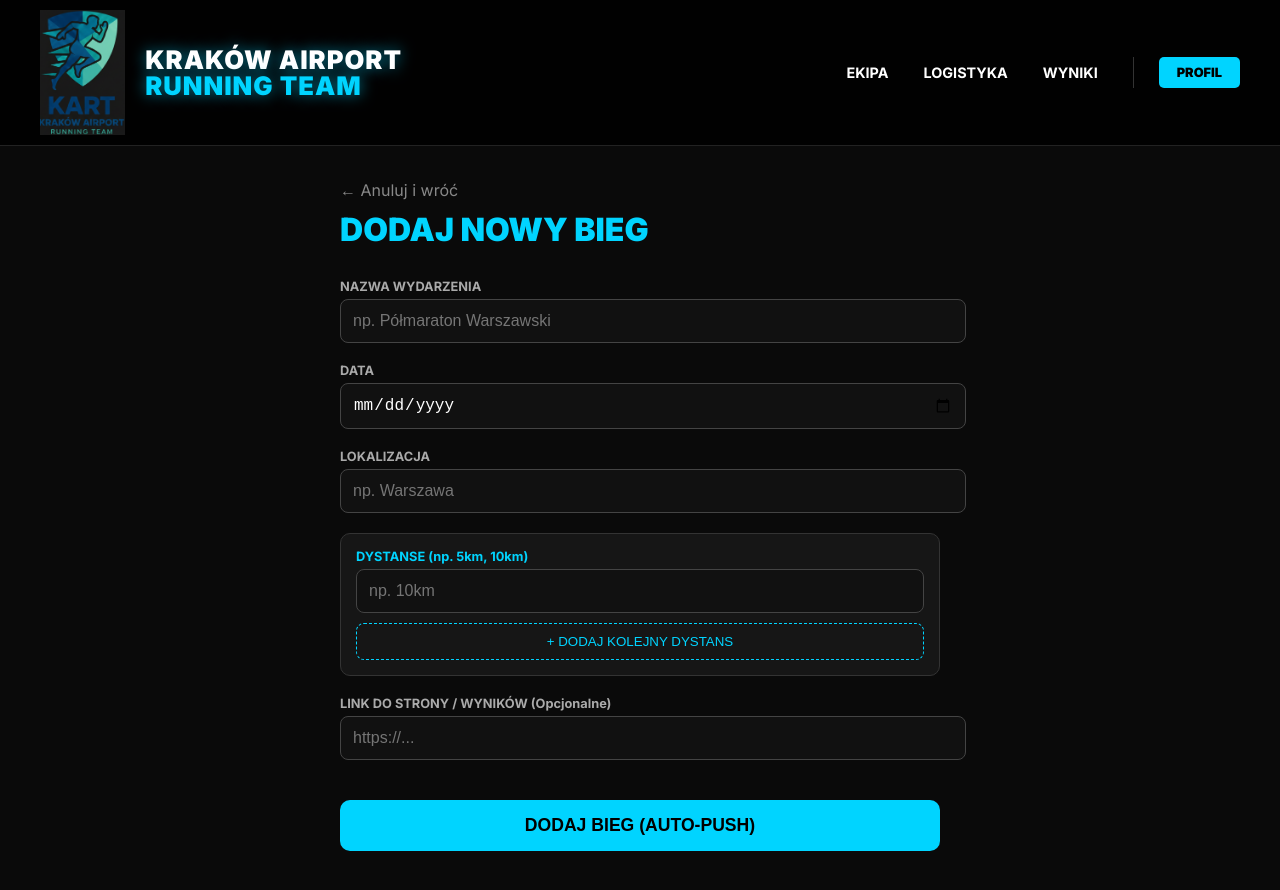
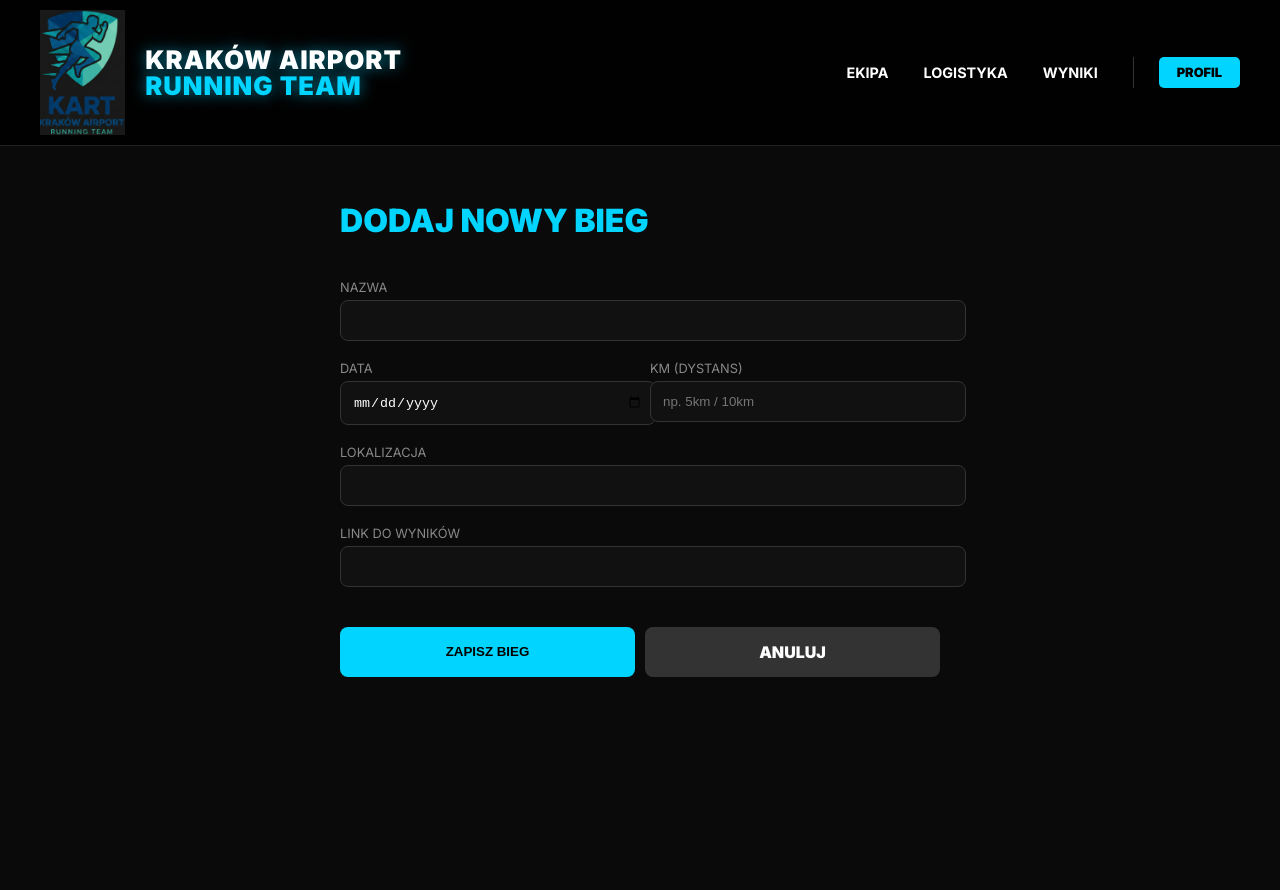
Before and after one commit to felipetravels/kart-runners, a Next.js app: page /races/edit in a window 1280 px wide. Shown: the top 890 px of the page. Built offline with nearby package versions, Linux system fonts and the light colour scheme; no server answers.

Commit message:
FIX: Permanent replacement of push panel with race edit form

```diff
--- a/src/app/races/edit/page.tsx
+++ b/src/app/races/edit/page.tsx
@@ -4,108 +4,69 @@ import { useRouter, useSearchParams } from "next/navigation";
 import { supabase } from "@/lib/supabaseClient";
 import Link from "next/link";
 
-function EditRaceContent() {
+function RaceEditContent() {
   const router = useRouter();
   const searchParams = useSearchParams();
-  const raceId = searchParams.get("id"); // Sprawdza czy edytujemy (id w URL) czy dodajemy nowy
+  const raceId = searchParams.get("id");
 
   const [loading, setLoading] = useState(false);
-
-  // Pola formularza
   const [title, setTitle] = useState("");
   const [date, setDate] = useState("");
   const [location, setLocation] = useState("");
+  const [distance, setDistance] = useState(""); // Pole KM ze screena
   const [link, setLink] = useState("");
 
-  // Lista dystansów (zamiast jednego pola tekstowego)
-  const [distances, setDistances] = useState<string[]>([""]);
-
-  // POBIERANIE DANYCH (Tylko przy edycji)
   useEffect(() => {
     async function fetchRace() {
       if (!raceId) return;
       setLoading(true);
       const { data } = await supabase.from("races").select("*").eq("id", raceId).single();
-
       if (data) {
-        setTitle(data.title);
-        setDate(data.race_date);
-        setLocation(data.location);
+        setTitle(data.title || "");
+        setDate(data.race_date || "");
+        setLocation(data.location || "");
+        setDistance(data.description || "");
         setLink(data.results_link || "");
-
-        // Jeśli w bazie jest "5km / 10km", rozbijamy to na dwa pola edycji
-        if (data.description && data.description.includes(" / ")) {
-           setDistances(data.description.split(" / "));
-        } else if (data.description) {
-           setDistances([data.description]);
-        }
       }
       setLoading(false);
     }
     fetchRace();
   }, [raceId]);
 
-  // OBSŁUGA LISTY DYSTANSÓW
-  const handleDistanceChange = (index: number, value: string) => {
-    const newDistances = [...distances];
-    newDistances[index] = value;
-    setDistances(newDistances);
-  };
-  const addDistanceField = () => setDistances([...distances, ""]);
-  const removeDistanceField = (index: number) => {
-    const newDistances = distances.filter((_, i) => i !== index);
-    setDistances(newDistances.length ? newDistances : [""]);
-  };
-
-  // ZAPIS BIEGU
   const handleSubmit = async (e: React.FormEvent) => {
     e.preventDefault();
     setLoading(true);
-
-    // Sklejamy dystanse w jeden tekst do bazy (np. "5km / 10km")
-    const finalDescription = distances.filter(d => d.trim() !== "").join(" / ");
 
     const raceData = {
       title,
       race_date: date,
       location,
-      description: finalDescription,
-      results_link: link,
+      description: distance,
+      results_link: link
     };
 
     try {
       if (raceId) {
-        // --- EDYCJA (Aktualizujemy rekord, NIE wysyłamy pusha) ---
-        const { error } = await supabase.from("races").update(raceData).eq("id", raceId);
-        if (error) throw error;
-        alert("Zapisano zmiany w biegu!");
+        await supabase.from("races").update(raceData).eq("id", raceId);
       } else {
-        // --- NOWY BIEG (Dodajemy rekord + Auto Push) ---
-        const { data: newRace, error } = await supabase.from("races").insert([raceData]).select().single();
-        if (error) throw error;
+        const { data: newRace } = await supabase.from("races").insert([raceData]).select().single();
 
-        // AUTOMATYCZNY PUSH W TLE (Użytkownik tego nie widzi)
-        try {
-            await fetch("/api/send-push", {
+        // AUTO-PUSH (Wysyła się sam po dodaniu biegu)
+        if (newRace) {
+          fetch("/api/send-push", {
             method: "POST",
             headers: { "Content-Type": "application/json" },
             body: JSON.stringify({
               title: "🏆 NOWY BIEG: " + title,
-                    body: `Data: ${date}. Dystanse: ${finalDescription}. Zapisz się!`,
+              body: `Data: ${date}. Miejsce: ${location}. Dystans: ${distance}.`,
               url: `/races?id=${newRace.id}`
             })
-            });
-            console.log("Push wysłany automatycznie.");
-        } catch (pushErr) {
-            console.error("Błąd wysyłki pusha (ale bieg dodano):", pushErr);
+          }).catch(console.error);
         }
-
-        alert("Bieg dodany pomyślnie! Powiadomienie wysłane do uczestników.");
       }
-
-      router.push("/races"); // Powrót na listę
-    } catch (err: any) {
-      alert("Błąd zapisu: " + err.message);
+      router.push("/races");
+    } catch (err) {
+      alert("Błąd zapisu!");
     } finally {
       setLoading(false);
     }
@@ -113,72 +74,48 @@ function EditRaceContent() {
 
   return (
     <div style={{ paddingTop: "180px", minHeight: "100vh", background: "#0a0a0a", color: "#fff" }}>
-      <main style={{ maxWidth: "600px", margin: "0 auto", padding: "0 20px 60px" }}>
-
-        <div style={{ marginBottom: 30 }}>
-          <Link href="/races" style={{ color: "#888", textDecoration: "none" }}>← Anuluj i wróć</Link>
-          <h1 style={{ fontSize: "2rem", fontWeight: 900, color: "#00d4ff", marginTop: 10 }}>
-            {raceId ? "EDYTUJ BIEG" : "DODAJ NOWY BIEG"}
-          </h1>
+      <main style={{ maxWidth: "600px", margin: "0 auto", padding: "0 20px" }}>
+        <h1 style={{ color: "#00d4ff", fontWeight: 900 }}>{raceId ? "EDYTUJ BIEG" : "DODAJ NOWY BIEG"}</h1>
+        <form onSubmit={handleSubmit} style={{ display: "grid", gap: "20px", marginTop: "40px" }}>
+          <div>
+            <label style={labelStyle}>NAZWA</label>
+            <input required value={title} onChange={e => setTitle(e.target.value)} style={inputStyle} />
           </div>
-
-        <form onSubmit={handleSubmit} style={{ display: "flex", flexDirection: "column", gap: "20px" }}>
-
+          <div style={{ display: "grid", gridTemplateColumns: "1fr 1fr", gap: "20px" }}>
             <div>
-            <label style={l}>NAZWA WYDARZENIA</label>
-            <input required value={title} onChange={e => setTitle(e.target.value)} placeholder="np. Półmaraton Warszawski" style={i} />
+              <label style={labelStyle}>DATA</label>
+              <input required type="date" value={date} onChange={e => setDate(e.target.value)} style={inputStyle} />
             </div>
-
             <div>
-            <label style={l}>DATA</label>
-            <input required type="date" value={date} onChange={e => setDate(e.target.value)} style={i} />
+              <label style={labelStyle}>KM (DYSTANS)</label>
+              <input required value={distance} onChange={e => setDistance(e.target.value)} placeholder="np. 5km / 10km" style={inputStyle} />
             </div>
-
+          </div>
           <div>
-            <label style={l}>LOKALIZACJA</label>
-            <input required value={location} onChange={e => setLocation(e.target.value)} placeholder="np. Warszawa" style={i} />
+            <label style={labelStyle}>LOKALIZACJA</label>
+            <input required value={location} onChange={e => setLocation(e.target.value)} style={inputStyle} />
           </div>
-
-          {/* DYNAMICZNA LISTA DYSTANSÓW */}
-          <div style={{ background: "rgba(255,255,255,0.05)", padding: "15px", borderRadius: "10px", border: "1px solid #333" }}>
-            <label style={{...l, color: "#00d4ff"}}>DYSTANSE (np. 5km, 10km)</label>
-            {distances.map((dist, idx) => (
-              <div key={idx} style={{ display: "flex", gap: 10, marginBottom: 10 }}>
-                <input value={dist} onChange={e => handleDistanceChange(idx, e.target.value)} placeholder="np. 10km" style={{...i, flex: 1}} />
-                {distances.length > 1 && (
-                    <button type="button" onClick={() => removeDistanceField(idx)} style={{background:"#c0392b", border:"none", color:"#fff", borderRadius:5, padding: "0 15px", cursor:"pointer", fontWeight:"bold"}}>USUŃ</button>
-                )}
+          <div>
+            <label style={labelStyle}>LINK DO WYNIKÓW</label>
+            <input type="url" value={link} onChange={e => setLink(e.target.value)} style={inputStyle} />
           </div>
-            ))}
-            <button type="button" onClick={addDistanceField} style={{background:"transparent", border:"1px dashed #00d4ff", color:"#00d4ff", width:"100%", padding:10, cursor:"pointer"}}>+ DODAJ KOLEJNY DYSTANS</button>
+          <div style={{ display: "flex", gap: "10px", marginTop: "20px" }}>
+            <button type="submit" disabled={loading} style={saveBtnStyle}>
+              {loading ? "ZAPISYWANIE..." : "ZAPISZ BIEG"}
+            </button>
+            <Link href="/races" style={cancelBtnStyle}>ANULUJ</Link>
           </div>
-
-          <div>
-            <label style={l}>LINK DO STRONY / WYNIKÓW (Opcjonalne)</label>
-            <input type="url" value={link} onChange={e => setLink(e.target.value)} placeholder="https://..." style={i} />
-          </div>
-
-          <button type="submit" disabled={loading} style={{
-              marginTop: 20, padding: 15, borderRadius: 10, border: "none",
-              background: loading ? "#555" : "#00d4ff", color: "#000", fontWeight: 900, fontSize: "1.1rem", cursor: loading ? "wait" : "pointer"
-            }}>
-            {loading ? "ZAPISYWANIE..." : (raceId ? "ZAPISZ ZMIANY" : "DODAJ BIEG (AUTO-PUSH)")}
-          </button>
-
         </form>
       </main>
     </div>
   );
 }
 
-// Proste style inline
-const l = { display: "block", marginBottom: 5, fontSize: "0.8rem", color: "#aaa", fontWeight: "bold" };
-const i = { width: "100%", padding: 12, background: "#111", border: "1px solid #444", borderRadius: 8, color: "#fff", fontSize: "1rem" };
+const labelStyle = { display: "block", fontSize: "0.8rem", color: "#888", marginBottom: "5px" };
+const inputStyle = { width: "100%", padding: "12px", background: "#111", border: "1px solid #333", borderRadius: "8px", color: "#fff" };
+const saveBtnStyle = { flex: 1, padding: "15px", background: "#00d4ff", color: "#000", border: "none", borderRadius: "8px", fontWeight: 900, cursor: "pointer" };
+const cancelBtnStyle = { flex: 1, padding: "15px", background: "#333", color: "#fff", textAlign: "center", textDecoration: "none", borderRadius: "8px", fontWeight: 900 };
 
 export default function EditRacePage() {
-  return (
-    <Suspense fallback={<div style={{ paddingTop: "200px", textAlign: "center", color: "#fff" }}>Ładowanie formularza...</div>}>
-      <EditRaceContent />
-    </Suspense>
-  );
+  return <Suspense><RaceEditContent /></Suspense>;
 }
```
Lines whose indentation alone changed are shown as unchanged.
